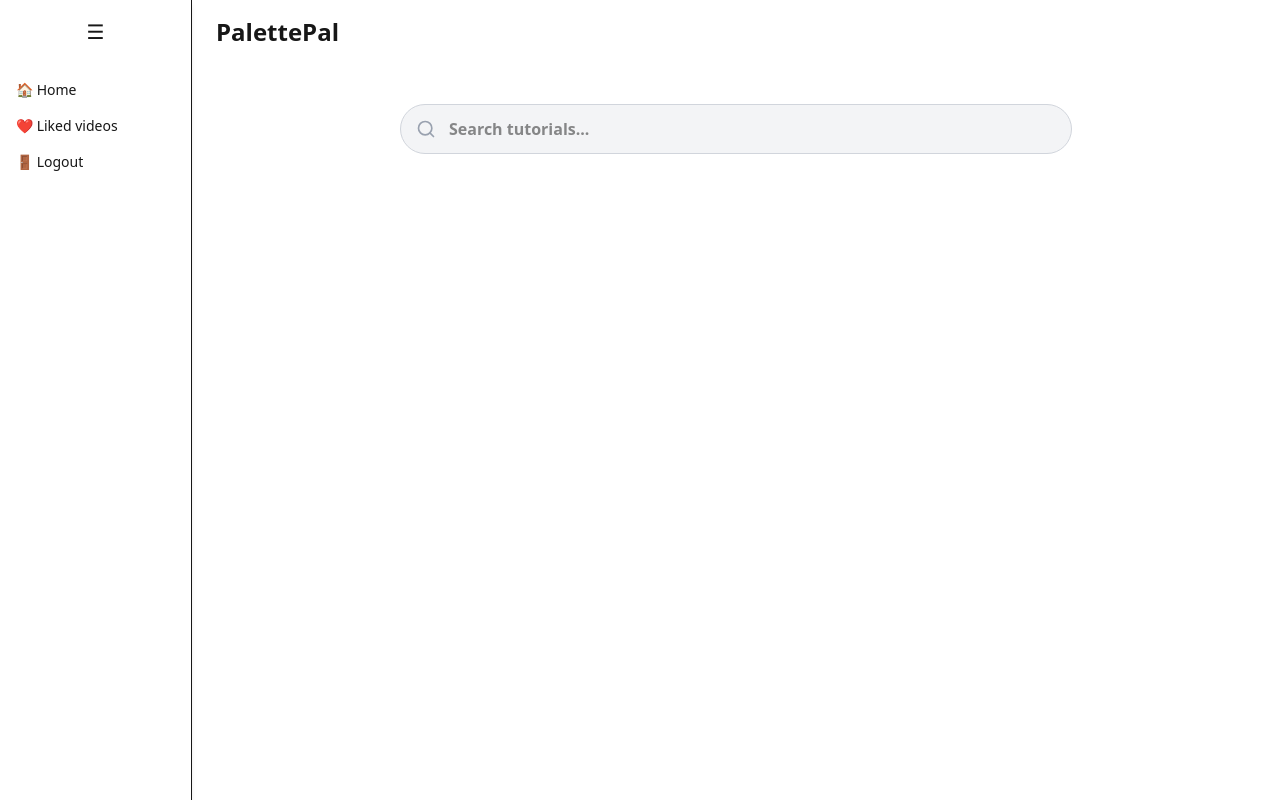
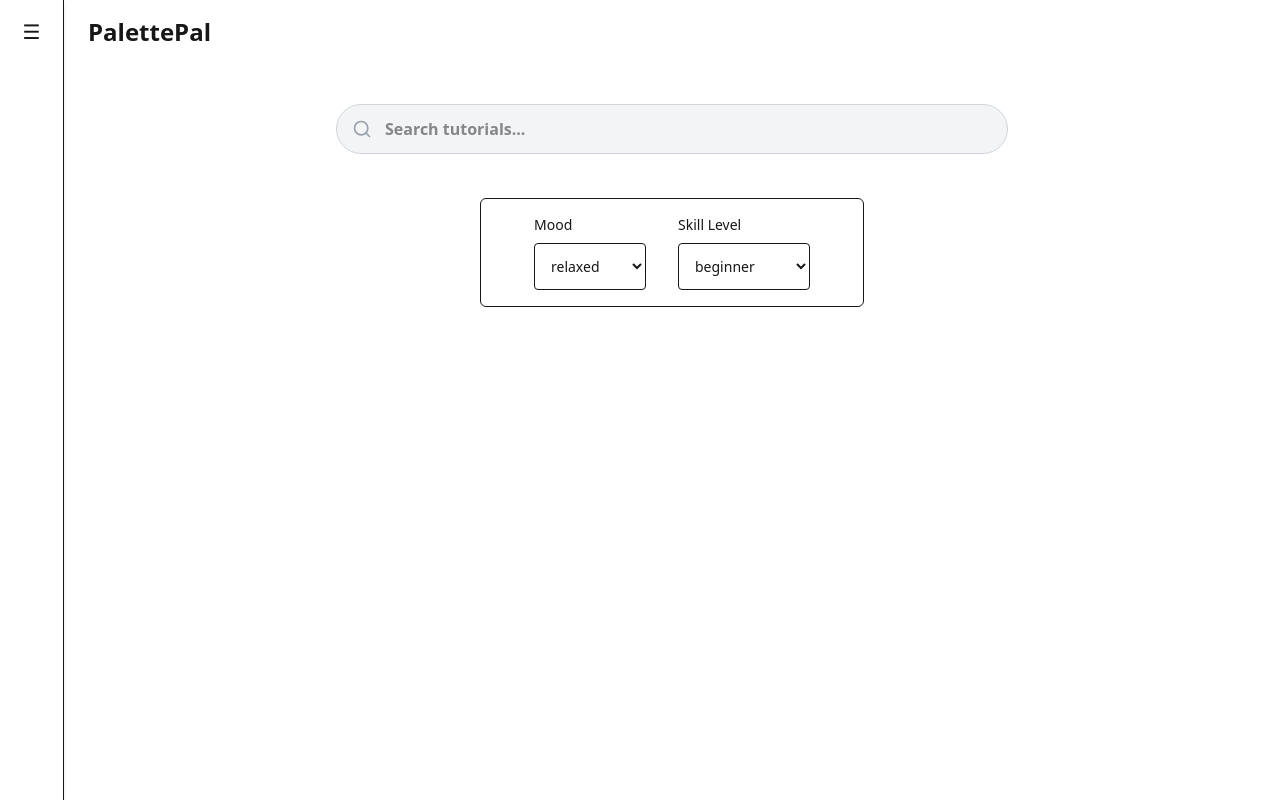
Before and after one commit to monitamitra/PalettePal, a Next.js app in the folder frontend/my-frontend/: page / in a window 1280 px wide. Built offline with nearby package versions, Linux system fonts and the light colour scheme; sample sign-in values are in the browser's storage.

Commit message:
implemented mood and skill level selector and liked videos page

```diff
--- a/frontend/my-frontend/src/app/components/ClientLayout.tsx
+++ b/frontend/my-frontend/src/app/components/ClientLayout.tsx
@@ -6,7 +6,7 @@ import { useState } from "react";
 export default function ClientLayout({children}: {children: React.ReactNode}) {
     const pathName = usePathname();
     const hideSidebar = pathName === "/login" || pathName === "/signup";
-    const [isCollapsed, setIsCollapsed] = useState(false);
+    const [isCollapsed, setIsCollapsed] = useState(true);
 
     return (
     <div className="h-screen w-full">
--- /dev/null
+++ b/frontend/my-frontend/src/app/components/MoodSkillSelector.tsx
@@ -0,0 +1,52 @@
+"use client";
+
+const moods = ['relaxed', 'happy', 'focused', 'sad', 'inspired', 'anxious',
+                  'bored','romantic', 'energetic', 'nostalgic', 'frustrated',
+                  'lonely', 'calm','playful', 'creative']
+
+const skillLevels = ["beginner", "intermediate", "advanced"]
+
+export default function MoodSkillSelector({
+  selectedMood,
+  setMood,
+  selectedSkill,
+  setSkill,
+
+}: {
+  selectedMood: string;
+  setMood: (val: string) => void;
+  selectedSkill: string;
+  setSkill: (val: string) => void;
+}) {
+    return (
+        <div className="w-sm flex justify-center gap-8 mb-6 border px-4 py-4
+            rounded-md mx-auto">
+
+            <div className="flex flex-col">
+                <label className="text-sm font-medium mb-2">Mood</label>
+                <select
+                value={selectedMood}
+                onChange={(e) => setMood(e.target.value)}
+                className="border border-black-300 rounded px-3 py-3 text-sm cursor-pointer">
+                {moods.map((mood) => (
+                    <option key={mood} value={mood}>
+                    {mood}
+                    </option>
+                ))}
+                </select>
+            </div>
+
+            <div className="flex flex-col">
+                <label className="text-sm font-medium mb-2">Skill Level</label>
+                <select value={selectedSkill} onChange={(e) => setSkill(e.target.value)}
+                className="border border-black-300 rounded px-3 py-3 text-sm cursor-pointer">
+                    {skillLevels.map((skillLevel) => (
+                        <option key={skillLevel} value={skillLevel}>
+                        {skillLevel}
+                        </option>))}
+                </select>
+            </div>
+
+        </div>
+    )
+}
--- /dev/null
+++ b/frontend/my-frontend/src/app/likes/page.tsx
@@ -0,0 +1,85 @@
+"use client";
+import { useEffect, useState } from "react";
+import Link from "next/link";
+import { Heart, HeartOff } from "lucide-react";
+import { useRouter } from "next/navigation";
+
+export default function LikesPage() {
+    const [likedVideos, setLikedVideos] = useState<any[]>([]);
+    const [loading, setLoading] = useState(true);
+    const [liked, setLiked] = useState(true);
+    const router = useRouter();
+
+    useEffect(() => {
+    const fetchLikedVideos = async () => {
+      const token = localStorage.getItem("token");
+      if (!token) return;
+
+      try {
+        const res = await fetch("http://localhost:8080/videos/liked", {
+          headers: {
+            Authorization: `Bearer ${token}`,
+          },
+        });
+
+        if (!res.ok) throw new Error("Failed to fetch liked videos");
+
+        const data = await res.json();
+        console.log("liked videos: ", data);
+        setLikedVideos(data);
+      } catch (err) {
+        console.error("Error fetching liked videos:", err);
+      } finally {
+        setLoading(false);
+      }
+    };
+
+    fetchLikedVideos();
+  }, []);
+
+  return (
+    <div>
+      {loading ? (<p>Loading liked videos...</p>) : likedVideos.length === 0 ? (
+        <p>You haven’t liked any videos yet.</p>) : (
+
+        <div className="flex flex-col gap-6"> {likedVideos.map((video) => (
+            <div key={video.videoId} onClick={() => router.push(`/videos/${video.videoId}`)}
+              className="flex gap-4 bg-white rounded shadow p-4 hover:shadow-md
+              transition cursor-pointer"
+            >
+
+              <div className="relative w-64 shrink-0">
+                <img
+                  src={video.thumbnailUrl}
+                  alt={video.title}
+                  className="rounded w-full h-36 object-cover"
+                />
+                <span className="absolute bottom-2 right-2 bg-black bg-opacity-75 text-white
+                    text-xs px-2 py-0.5 rounded">
+                  {video.formattedDuration}
+                </span>
+              </div>
+
+              <div className="flex flex-col justify-between flex-grow">
+                <div>
+                  <h3 className="text-lg font-semibold">{video.title}</h3>
+                  <p className="text-sm text-gray-600 mb-1">{video.channelTitle}</p>
+                  <p className="text-sm text-gray-700 line-clamp-3">{video.description}</p>
+                </div>
+
+                 <button onClick={() => setLiked(!liked)}
+                className="inline text-red-500 ml-2
+                    align-middle pl-2" aria-label="Toggle like">
+                {liked ? <Heart fill="currentColor" strokeWidth={2.5} /> :
+                    <Heart strokeWidth={2.5} />}
+            </button>
+              </div>
+            </div>
+          ))}
+        </div>
+      )}
+    </div>
+  );
+
+
+}
--- a/frontend/my-frontend/src/app/page.tsx
+++ b/frontend/my-frontend/src/app/page.tsx
@@ -3,12 +3,15 @@ import requireAuth from "./components/requireAuth";
 import { Search, X } from "lucide-react";
 import { useState } from "react";
 import { useRouter } from "next/navigation";
+import MoodSkillSelector from "./components/MoodSkillSelector";
 
 export default function Home() {
   requireAuth();
 
   const [videos, setVideos] = useState<any[]>([]);
   const [query, setQuery] = useState("");
+  const [mood, setMood] = useState("Relaxed");
+  const [skill, setSkill] = useState("Beginner");
   const router = useRouter();
 
   const handleSearch = async (e: React.FormEvent) => {
@@ -36,7 +39,7 @@ export default function Home() {
     <main className="px-6 py-5 max-w-5xl mx-auto">
         <form onSubmit={handleSearch}
           className="px-6 py-5">
-          <div className="relative w-full max-w-2xl mx-auto">
+          <div className="relative w-full max-w-2xl mx-auto mb-6">
             <Search className="absolute left-4 top-1/2 transform -translate-y-1/2
             text-gray-400 w-5 h-5">
             </Search>
@@ -59,29 +62,39 @@ export default function Home() {
           </div>
         </form>
 
+        <MoodSkillSelector selectedMood={mood} setMood={setMood} selectedSkill={skill}
+          setSkill={setSkill}
+/>
+
         {videos.length > 0 && (
 
-        <div className="grid grid-cols-1 sm:grid-cols-2 md:grid-cols-3 gap-6 mt-10">
+        <div className="flex flex-col gap-6">
           {videos.map((video) => (
             <div
               key={video.videoId}
-              className="cursor-pointer hover:shadow transition"
+              className="flex gap-4 bg-white rounded shadow p-4 hover:shadow-md
+                cursor-pointer transition"
               onClick={() => router.push(`/videos/${video.videoId}`)}
             >
-              <div className=" bg-white p-4 rounded-xl shadow-md aspect-video w-full bg-gray-200 rounded-lg overflow-hidden mb-2 relative">
+              <div className="relative w-64 shrink-0">
                 <img
                   src={video.thumbnailUrl}
                   alt={video.title}
-                  className="w-full h-full object-cover"
+                  className="rounded w-full h-36 object-cover"
                 />
 
-                <span className="absolute bottom-2 right-2 bg-black bg-opacity-80 text-white text-xs px-2 py-0.5 rounded">
+                <span className="absolute bottom-2 right-2 bg-black bg-opacity-75 text-white
+                    text-xs px-2 py-0.5 rounded">
                   {video.formattedDuration}
                 </span>
             </div>
-              <h2 className="text-md font-medium text-gray-900">
-                {video.title}
-              </h2>
+              <div className="flex flex-col justify-between flex-grow">
+                <div>
+                  <h3 className="text-lg font-semibold">{video.title}</h3>
+                  <p className="text-sm text-gray-600 mb-1">{video.channelTitle}</p>
+                  <p className="text-sm text-gray-700 line-clamp-3">{video.description}</p>
+                </div>
+              </div>
             </div>
           ))}
         </div>
--- a/frontend/my-frontend/src/app/videos/[videoId]/page.tsx
+++ b/frontend/my-frontend/src/app/videos/[videoId]/page.tsx
@@ -2,12 +2,15 @@
 import { useEffect, useState } from "react";
 import { useParams } from "next/navigation";
 import { Heart, HeartOff } from "lucide-react";
+import MoodSkillSelector from "../../components/MoodSkillSelector";
 
 export default function VideoDetailPage() {
     const {videoId}= useParams();
     const [video, setVideo] = useState<any>(null);
     const [isExpanded, setIsExpanded] = useState(false);
     const [liked, setLiked] = useState(false);
+    const [mood, setMood] = useState("Relaxed");
+    const [skill, setSkill] = useState("Beginner");
 
     useEffect(() => {
     const token = localStorage.getItem("token");
@@ -30,11 +33,14 @@ export default function VideoDetailPage() {
     }
 
     function truncateDescription(desc: string, maxLength = 150): string {
+        if (!desc) return ""
         return desc.length > maxLength ? desc.slice(0, maxLength) + "..." : desc;
     }
 
       return (
-    <main className="max-w-3xl mx-auto px-4 py-10">
+  <main className="px-4 py-10 max-w-6xl mx-auto">
+    <div className="flex flex-col lg:flex-row gap-10">
+      <div className="flex-1">
         <div className="aspect-video mb-4">
           <iframe
             className="w-full h-full rounded-xl"
@@ -44,16 +50,20 @@ export default function VideoDetailPage() {
           ></iframe>
         </div>
 
-        <h1 className="text-2xl font-bold mb-4">{video.title}
+        <h1 className="text-2xl font-bold mb-4">
+          {video.title}
           <button
             onClick={() => setLiked(!liked)}
-                className="inline text-red-500 hover:scale-110 transition-transform ml-2
-                    align-middle pl-2"
-                aria-label="Toggle like">
-                {liked ? <Heart fill="currentColor" strokeWidth={2.5} /> : <Heart strokeWidth={2.5} />}
+            className="inline text-red-500 hover:scale-110 transition-transform ml-2 align-middle pl-2"
+            aria-label="Toggle like"
+          >
+            {liked ? (
+              <Heart fill="currentColor" strokeWidth={2.5} />
+            ) : (
+              <Heart strokeWidth={2.5} />
+            )}
           </button>
         </h1>
-
 
         <p className="text-gray-700 mb-2">{video.channelTitle}</p>
         <p className="text-black-600 whitespace-pre-wrap break-words">
@@ -65,8 +75,22 @@ export default function VideoDetailPage() {
             className="text-black-600 font-medium mt-2 cursor-pointer hover:shadow transition"
           >
             {isExpanded ? "Show less" : "Show more"}
-        </button>)}
+          </button>
+        )}
+      </div>
+
+      <div className="w-full lg:w-80 flex-shrink-0">
+        <MoodSkillSelector
+          selectedMood={mood}
+          setMood={setMood}
+          selectedSkill={skill}
+          setSkill={setSkill}
+        />
+      </div>
+    </div>
   </main>
 );
 
+
+
 }
```
Lines whose indentation alone changed are shown as unchanged.
